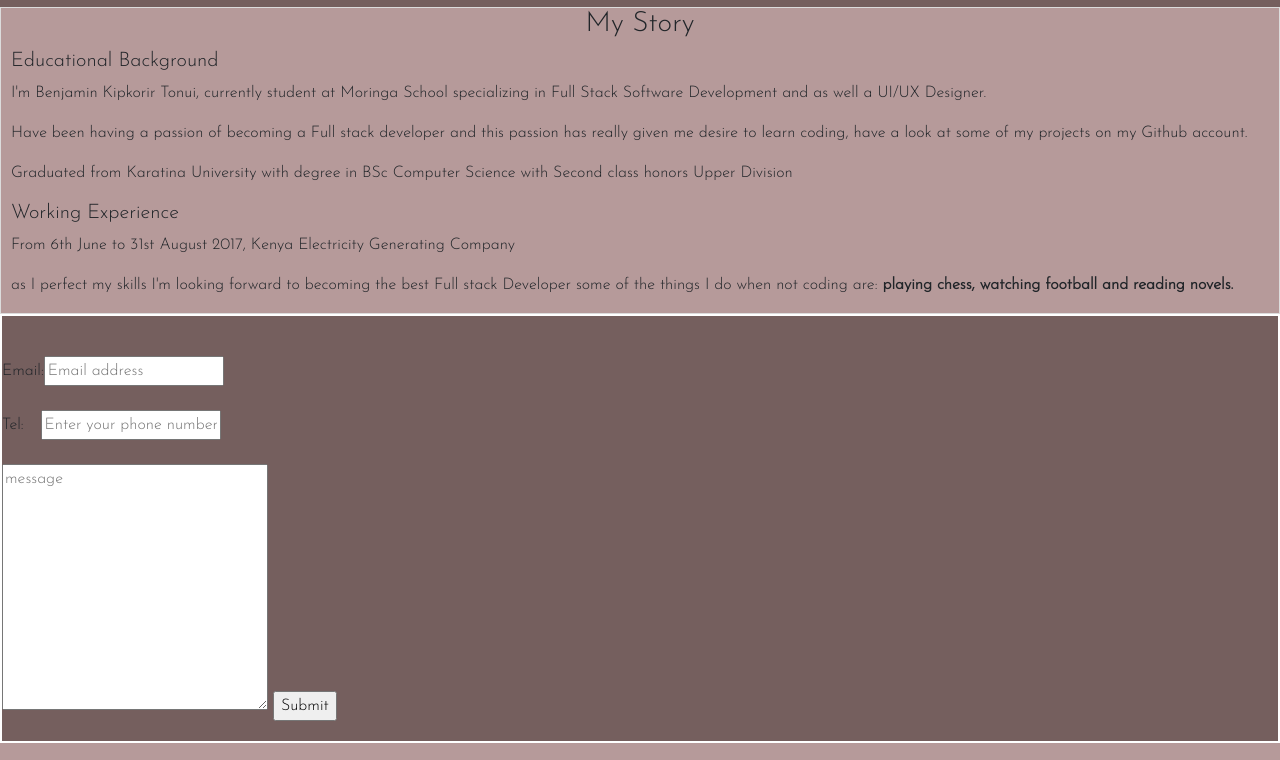
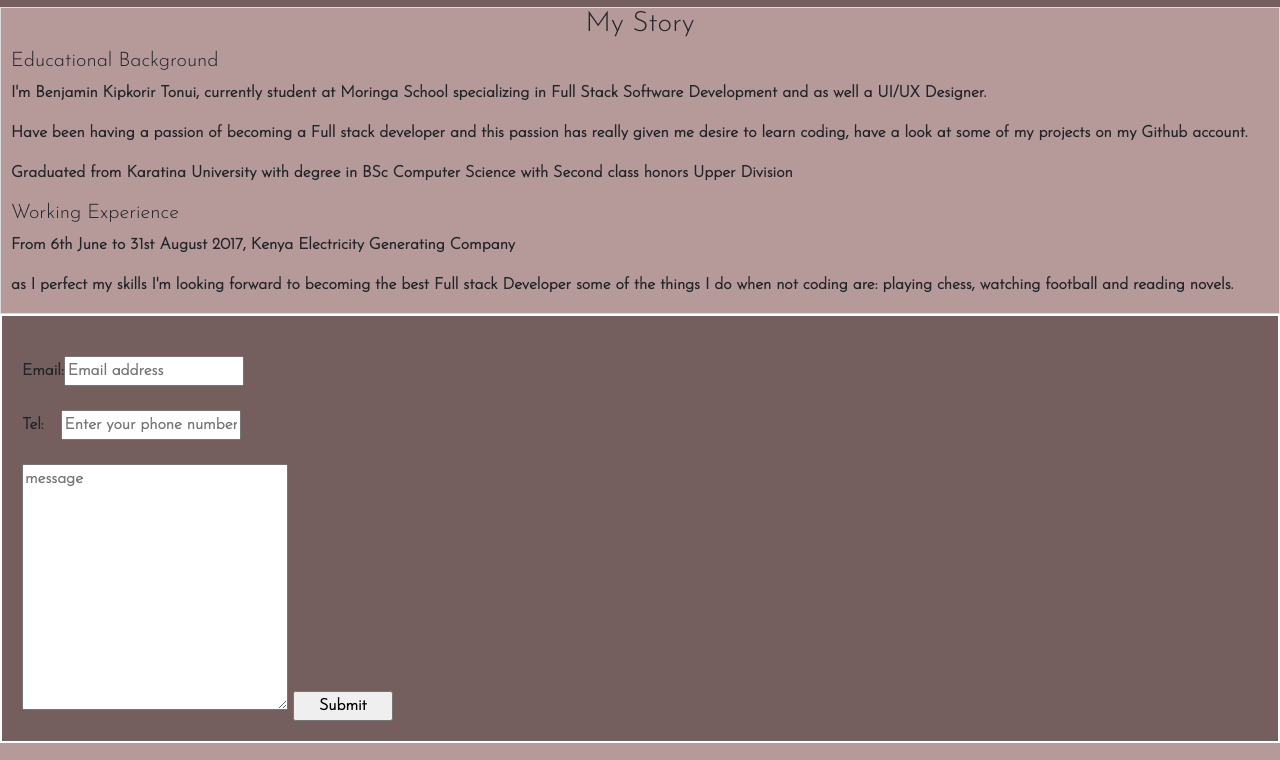
Before and after one commit to Kipkorir2017/Portfolioproject, a plain HTML site: page index.html in a window 1280 px wide. Shown: the part 1179-1939 px from the top of the page. Drawn offline with nearby package versions, Linux system fonts and the light colour scheme.

Commit message:
add some style for the message button

```diff
--- a/css/index.css
+++ b/css/index.css
@@ -1,5 +1,5 @@
 *{
-    /* background-color:white; */
+   font-weight: 700;
     font-family: 'Josefin Sans', sans-serif;
 
 }
@@ -129,11 +129,14 @@ button{
     padding-top: 40px;
     padding-bottom: 20px;
     padding-right: 40px;
+    padding-left:20px ;
 
 
 }
-.contact input[type=textarea] {
-    padding-left:20px
+/* .contact input[type=textarea] {
+    padding-left:20px */
+#btn{
+    width: 100px;
 }
 footer {
     background-color: #B69A9A;
--- a/index.html
+++ b/index.html
@@ -108,7 +108,7 @@
     Tel: &#8287;&#8287; <input type=" number" name="phonenumber" id="" placeholder="Enter your phone number">
     <br><br>
     <textarea name="" id="message" cols="30" rows="10" placeholder="message"></textarea>
-    <input type="submit" name="btn" value="Submit">
+    <input type="submit" id="btn" value="Submit">
   </form>
 </div>
   <!-- footer section -->
```
